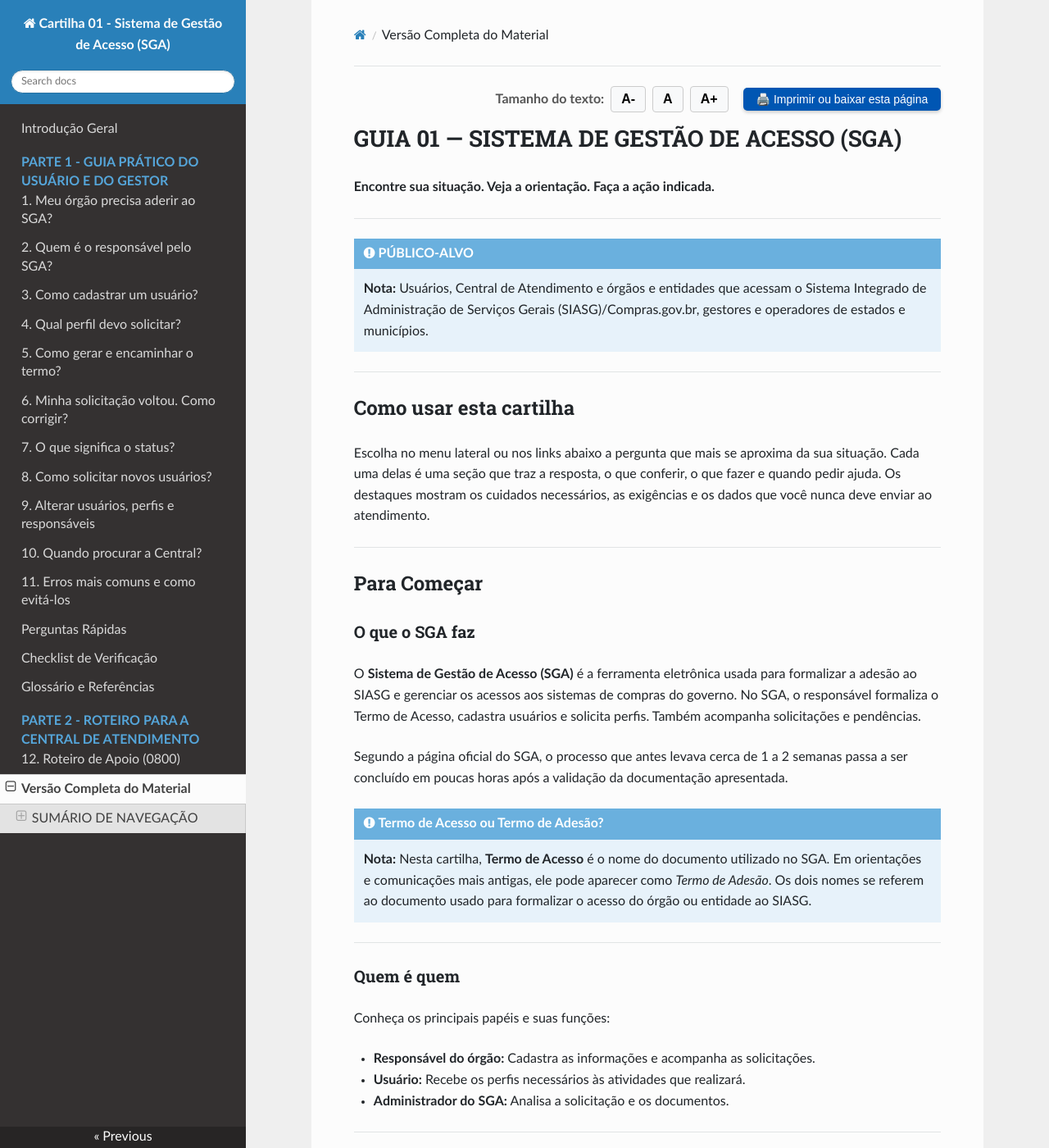
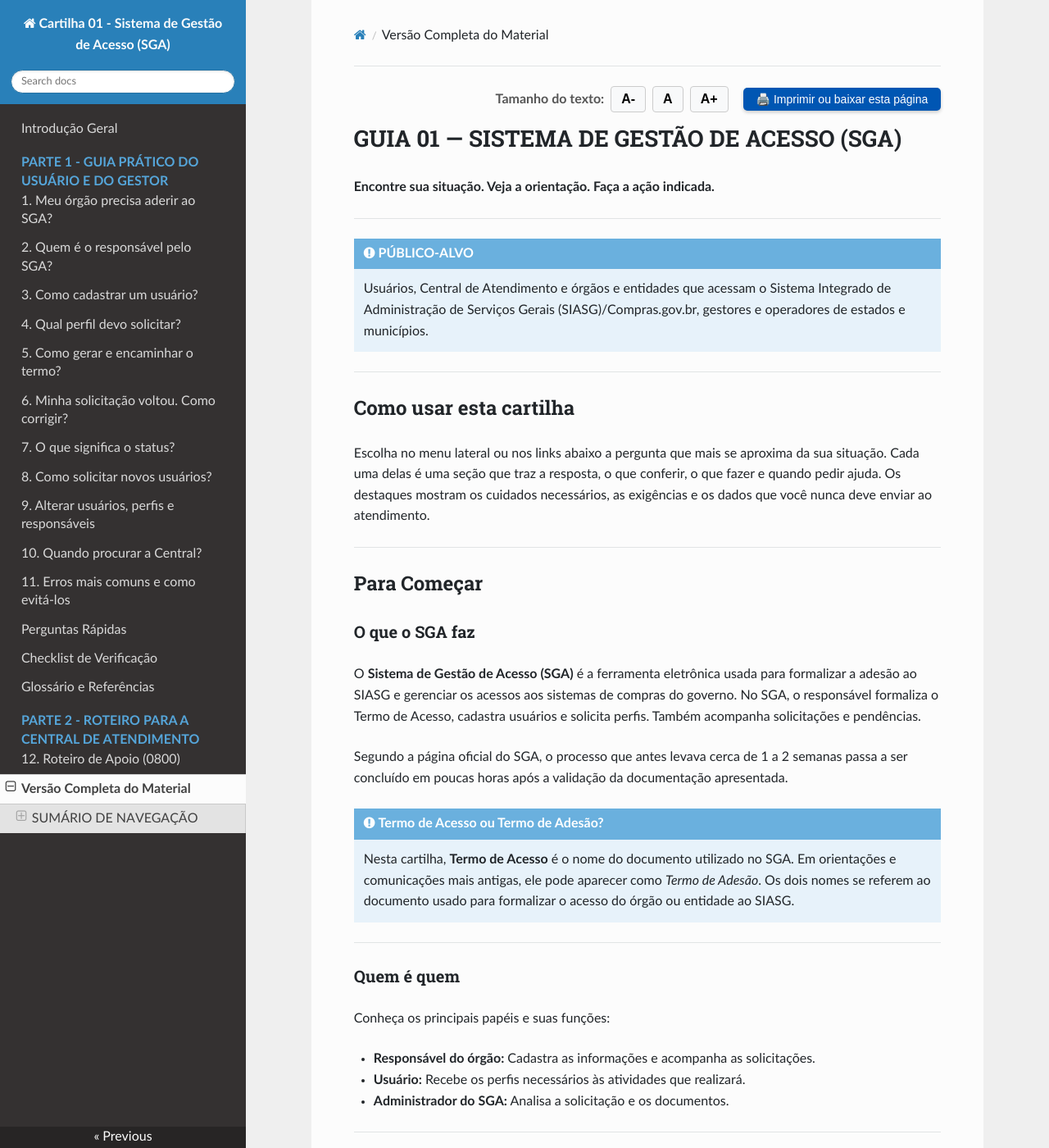
Before and after one commit to emilix10-bit/cartilha-boas-praticas-01-SGA, an MkDocs documentation site: the page built from docs/manual-completo.md, in a window 1280 px wide and 1400 px high. Shown: the whole window at 82% size. Built offline with MkDocs 1.6.1, drawn with Linux system fonts in a browser that asks for light colours; nearby versions of some CDN libraries; some of the changed text lies outside the part shown.

Commit message:
Remove 'Nota:' prefix from multiple notes

```diff
--- a/docs/manual-completo.md
+++ b/docs/manual-completo.md
@@ -16,7 +16,7 @@
 ---
 
 !!! note "PÚBLICO-ALVO"
-    **Nota:** Usuários, Central de Atendimento e órgãos e entidades que acessam o Sistema Integrado de Administração de Serviços Gerais (SIASG)/Compras.gov.br, gestores e operadores de estados e municípios.
+    Usuários, Central de Atendimento e órgãos e entidades que acessam o Sistema Integrado de Administração de Serviços Gerais (SIASG)/Compras.gov.br, gestores e operadores de estados e municípios.
 
 ---
 
@@ -35,7 +35,7 @@ O **Sistema de Gestão de Acesso (SGA)** é a ferramenta eletrônica usada para
 Segundo a página oficial do SGA, o processo que antes levava cerca de 1 a 2 semanas passa a ser concluído em poucas horas após a validação da documentação apresentada.
 
 !!! note "Termo de Acesso ou Termo de Adesão?"
-    **Nota:** Nesta cartilha, **Termo de Acesso** é o nome do documento utilizado no SGA. Em orientações e comunicações mais antigas, ele pode aparecer como *Termo de Adesão*. Os dois nomes se referem ao documento usado para formalizar o acesso do órgão ou entidade ao SIASG.
+    Nesta cartilha, **Termo de Acesso** é o nome do documento utilizado no SGA. Em orientações e comunicações mais antigas, ele pode aparecer como *Termo de Adesão*. Os dois nomes se referem ao documento usado para formalizar o acesso do órgão ou entidade ao SIASG.
 
 ---
 
@@ -111,7 +111,7 @@ Tenha em mãos antes de iniciar qualquer ação:
 ### Parte 1: Guia Prático do Usuário e do Gestor
 
 !!! note "Quem deve ler esta parte"
-    **Nota:** Servidores, gestores e colaboradores de órgãos e entidades que precisam solicitar a adesão ao SGA, cadastrar usuários ou gerenciar perfis de acesso.
+    Servidores, gestores e colaboradores de órgãos e entidades que precisam solicitar a adesão ao SGA, cadastrar usuários ou gerenciar perfis de acesso.
 
 1. [Seção 1 — Meu órgão precisa aderir ao SGA?](#secao-1)
 2. [Seção 2 — Quem é o responsável pelo SGA?](#secao-2)
@@ -133,7 +133,7 @@ Tenha em mãos antes de iniciar qualquer ação:
 ### Parte 2: Roteiro de Apoio para a Central de Atendimento
 
 !!! note "Quem deve ler esta parte"
-    **Nota:** Atendentes e integrantes da Central de Atendimento (0800), para padronizar as orientações prestadas aos usuários.
+    Atendentes e integrantes da Central de Atendimento (0800), para padronizar as orientações prestadas aos usuários.
 
 12. [Seção 12 — Roteiro de apoio para a Central de Atendimento (0800)](#secao-12)
 
@@ -142,7 +142,7 @@ Tenha em mãos antes de iniciar qualquer ação:
 <p style="font-weight: bold; color: #0056b3; text-transform: uppercase; letter-spacing: 0.5px; margin-top: 25px; margin-bottom: 4px;">PARTE 1: GUIA PRÁTICO DO USUÁRIO E DO GESTOR</p>
 
 !!! note "Quem deve ler esta parte"
-    **Nota:** Servidores, gestores e colaboradores de órgãos e entidades que precisam solicitar a adesão ao SGA, cadastrar usuários ou gerenciar perfis de acesso.
+    Servidores, gestores e colaboradores de órgãos e entidades que precisam solicitar a adesão ao SGA, cadastrar usuários ou gerenciar perfis de acesso.
 
 <h2 id="secao-1" style="margin-top: 0;">1. MEU ÓRGÃO PRECISA ADERIR AO SGA?</h2>
 
@@ -287,7 +287,7 @@ Escolha o perfil conforme a atividade que será realizada:
 ---
 
 !!! note "NÃO SABE SE A SOLICITAÇÃO FOI ENVIADA?"
-    **Nota:** Consulte a situação da solicitação no SGA e verifique se há comentários ou pendências.
+    Consulte a situação da solicitação no SGA e verifique se há comentários ou pendências.
 
 ---
 
@@ -312,7 +312,7 @@ Escolha o perfil conforme a atividade que será realizada:
 ---
 
 !!! note "MENSAGEM ESPERADA"
-    **Nota:** Depois que você enviar a correção, o sistema mostrará a situação “Termo e usuário SIASG corrigidos”.
+    Depois que você enviar a correção, o sistema mostrará a situação “Termo e usuário SIASG corrigidos”.
 
 ---
 
@@ -336,7 +336,7 @@ Escolha o perfil conforme a atividade que será realizada:
 ---
 
 !!! note "NOTIFICAÇÕES"
-    **Nota:** O responsável recebe notificações sobre o andamento e as pendências no e-mail informado no cadastro. Confira também a pasta de spam, onde ficam as mensagens que o e-mail identifica como indesejadas.
+    O responsável recebe notificações sobre o andamento e as pendências no e-mail informado no cadastro. Confira também a pasta de spam, onde ficam as mensagens que o e-mail identifica como indesejadas.
 
 ---
 
@@ -384,7 +384,7 @@ Escolha o perfil conforme a atividade que será realizada:
 Procure a Central de Atendimento quando o problema não estiver relacionado às pendências apresentadas pelo SGA ou quando a orientação do próprio sistema não resolver a situação.
 
 !!! note "CANAL DA CENTRAL DE ATENDIMENTO"
-    **Nota:** **0800 978 9001**
+    **0800 978 9001**
     Selecione a **opção 6 – Outros sistemas** e, depois, a **subopção 1 – SGA**.
     *Para problemas de acesso à conta Gov.br, procure o suporte da própria conta no portal Gov.br.*
 
@@ -448,7 +448,7 @@ Procure a Central de Atendimento quando o problema não estiver relacionado às
 ---
 
 !!! note "DEPOIS DE ENVIAR"
-    **Nota:** Confirme o envio e acompanhe a situação da solicitação.
+    Confirme o envio e acompanhe a situação da solicitação.
 
 ---
 
@@ -492,7 +492,7 @@ Consulte o Manual do SGA quando precisar de instruções mais detalhadas, explic
 <p style="font-weight: bold; color: #0056b3; text-transform: uppercase; letter-spacing: 0.5px; margin-top: 25px; margin-bottom: 4px;">PARTE 2: ROTEIRO DE APOIO PARA A CENTRAL DE ATENDIMENTO</p>
 
 !!! note "Quem deve ler esta parte"
-    **Nota:** Atendentes e integrantes da Central de Atendimento (0800), para padronizar as orientações prestadas aos usuários.
+    Atendentes e integrantes da Central de Atendimento (0800), para padronizar as orientações prestadas aos usuários.
 
 <h2 id="secao-12" style="margin-top: 0;">12. ROTEIRO DE APOIO PARA A CENTRAL DE ATENDIMENTO</h2>
 
```
